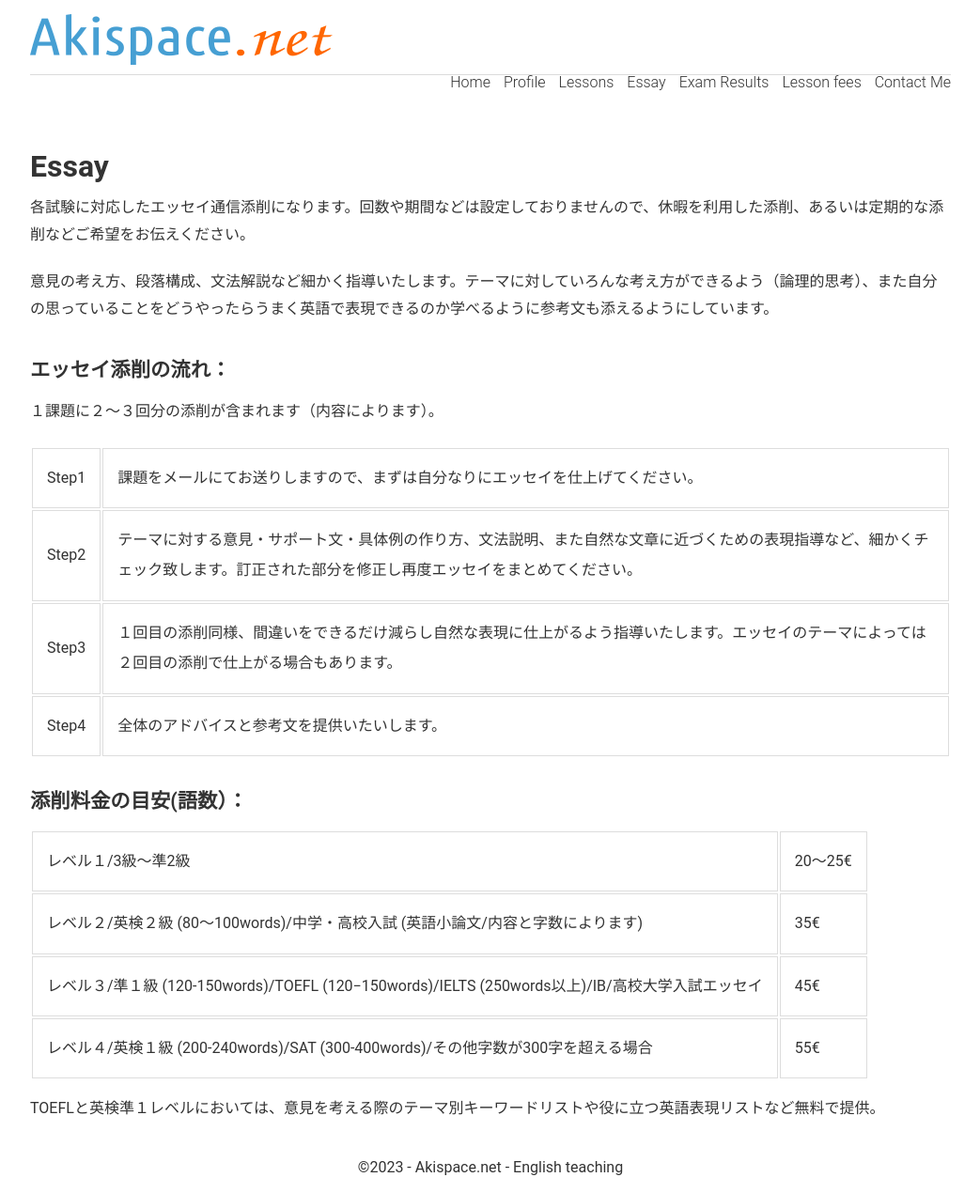
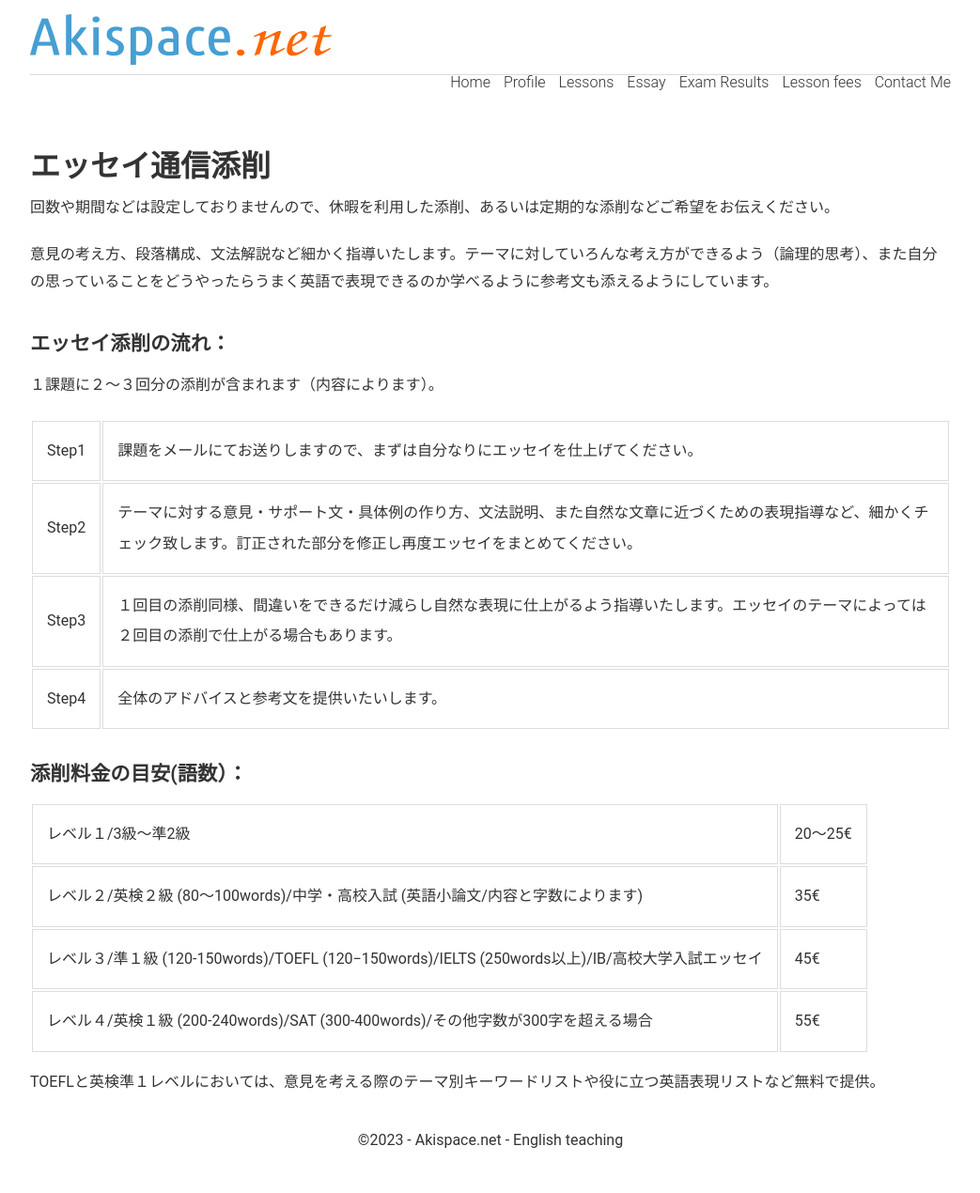
Before and after one commit to phocean/akispace, a Jekyll site: the page built from essays.md, in a window 1280 px wide. Shown: the whole page at 94% size, without its empty margins (118-1161 px from the left). Built offline with Jekyll 4.4.1, drawn with Linux system fonts in a browser that asks for light colours; after the commit the page ends 1241 px from its top, so only the background shows below that.

Commit message:
Update essays.md

```diff
--- a/essays.md
+++ b/essays.md
@@ -6,9 +6,9 @@ title: オンライン英語家庭教師　エッセイ添削
 description: 英検/TOEFL/IELTS/SATなどの資格試験に合わせたエッセイ添削、入試に必要な英語小論文などもレベルに沿ってお手伝いいたします。
 ---
 
-## Essay
+## エッセイ通信添削
 
-各試験に対応したエッセイ通信添削になります。回数や期間などは設定しておりませんので、休暇を利用した添削、あるいは定期的な添削などご希望をお伝えください。
+回数や期間などは設定しておりませんので、休暇を利用した添削、あるいは定期的な添削などご希望をお伝えください。
 
 意見の考え方、段落構成、文法解説など細かく指導いたします。テーマに対していろんな考え方ができるよう（論理的思考）、また自分の思っていることをどうやったらうまく英語で表現できるのか学べるように参考文も添えるようにしています。
 
```
